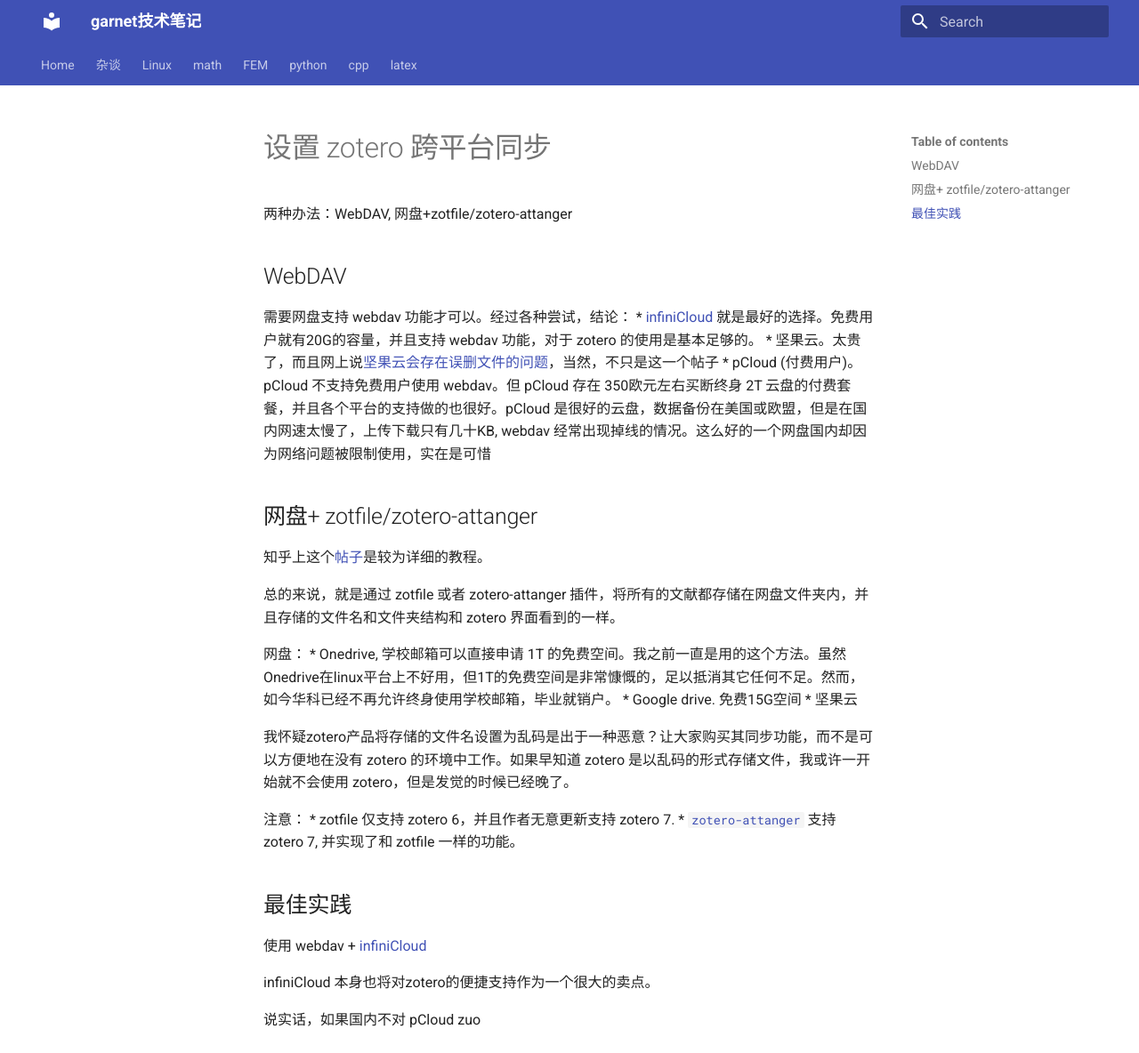
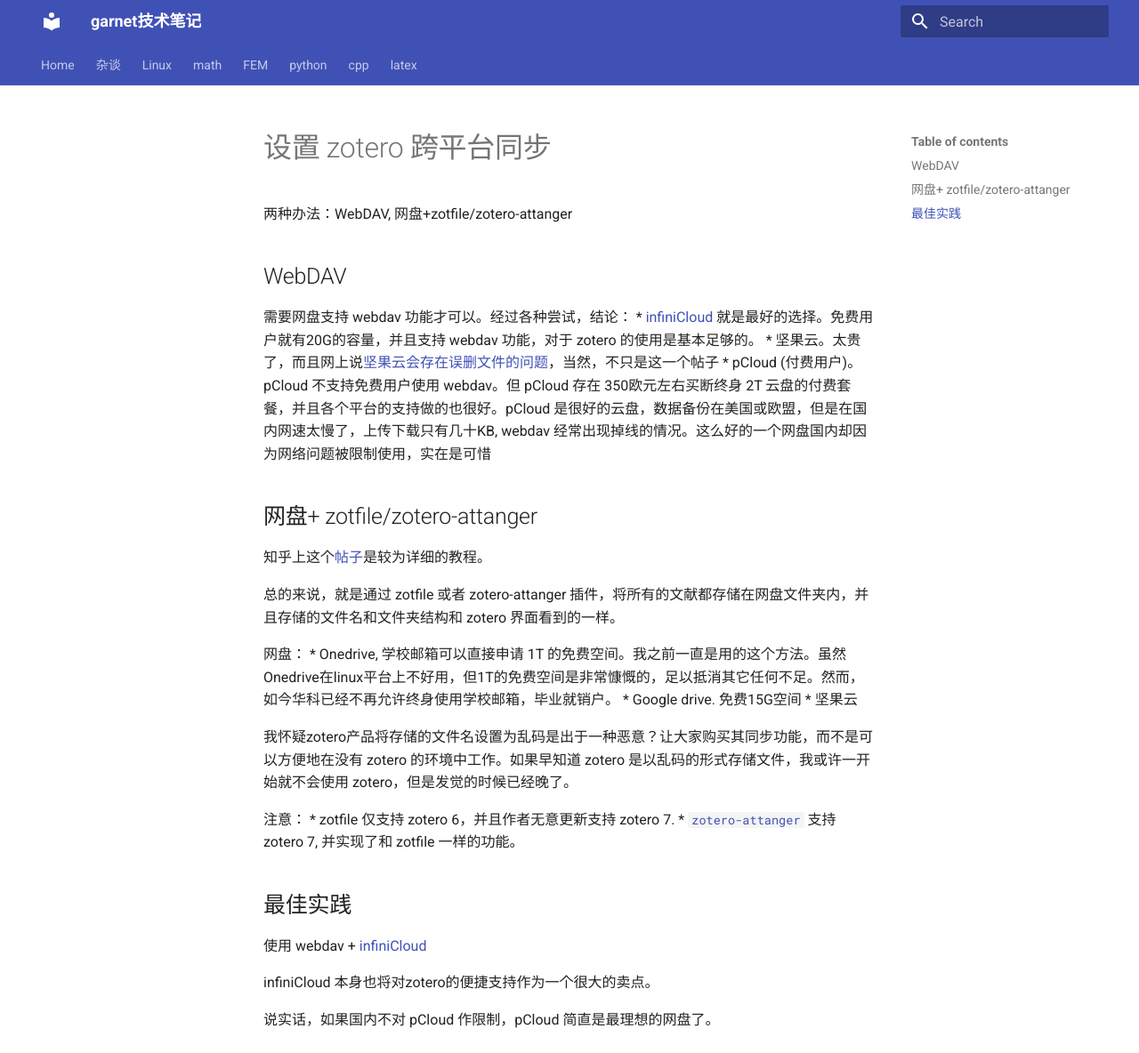
Before and after one commit to ymma98/technotes, an MkDocs documentation site: the page built from docs/杂谈/设置zotero跨平台同步.md, in a window 1280 px wide and 1184 px high. Shown: the whole window at 89% size. Built offline with MkDocs 1.6.1 and Material for MkDocs 9.7.7, drawn with Linux system fonts in a browser that asks for light colours.

Commit message:
docs/杂谈/设置zotero跨平台同步.md updated from https://stackedit.cn/

```diff
--- a/docs/杂谈/设置zotero跨平台同步.md
+++ b/docs/杂谈/设置zotero跨平台同步.md
@@ -34,7 +34,7 @@
 
 infiniCloud 本身也将对zotero的便捷支持作为一个很大的卖点。
 
-说实话，如果国内不对 pCloud zuo
+说实话，如果国内不对 pCloud 作限制，pCloud 简直是最理想的网盘了。
 <!--stackedit_data:
-eyJoaXN0b3J5IjpbLTEwNzY0OTE5OTldfQ==
+eyJoaXN0b3J5IjpbLTE2MDEyOTQzMDldfQ==
 -->
```
